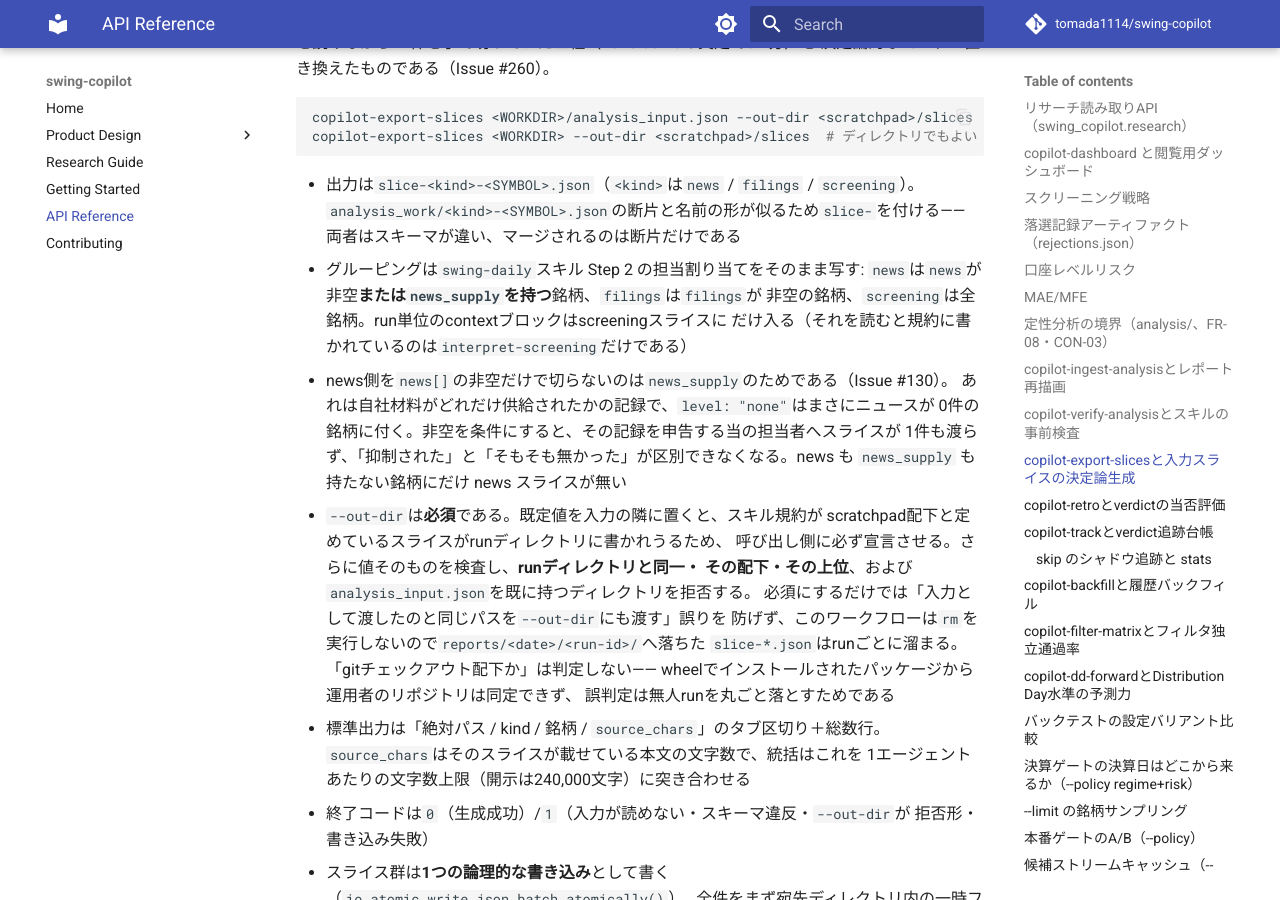
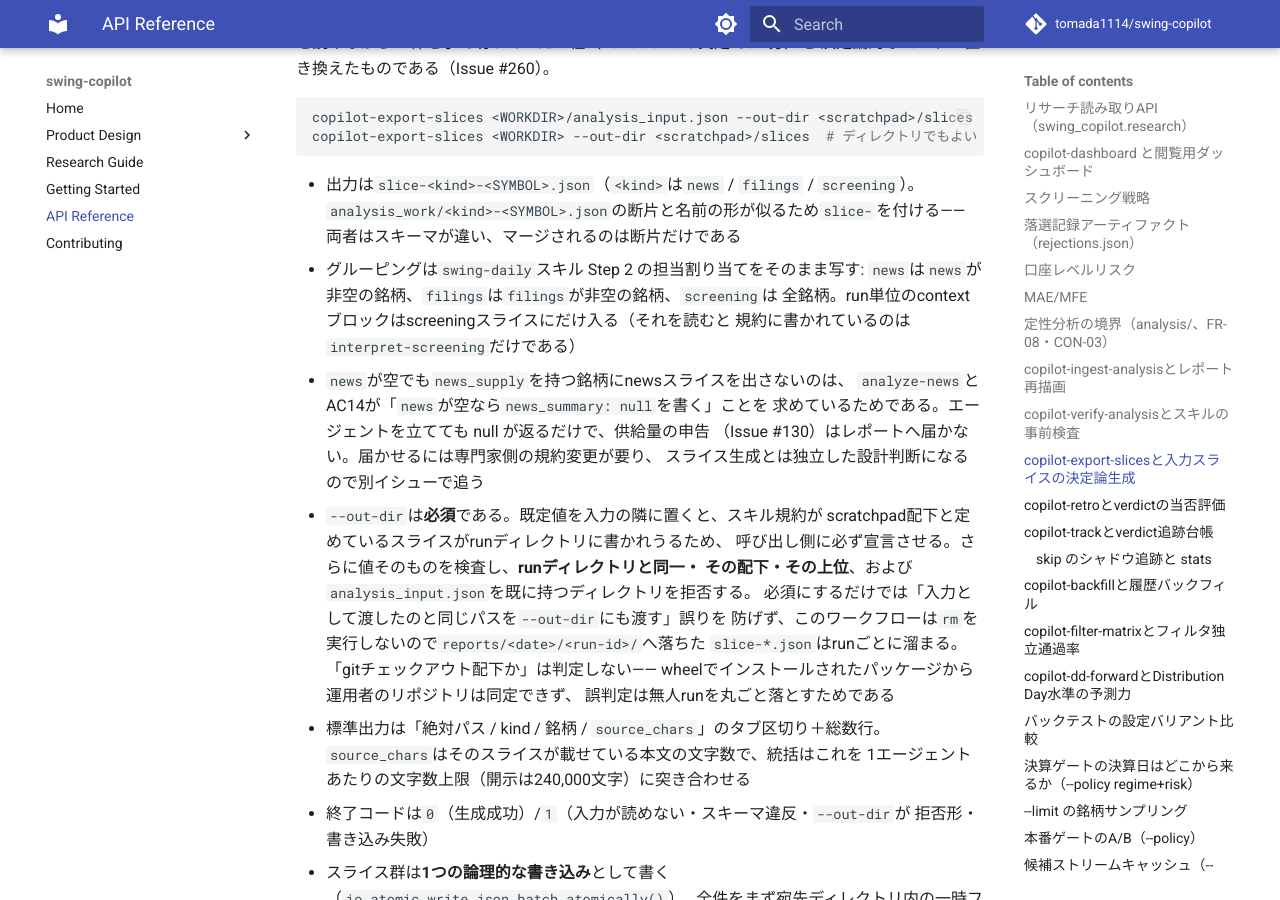
Before and after one commit to tomada1114/swing-copilot, an MkDocs documentation site: the page built from docs/reference.md, in a window 1280 px wide and 900 px high, scrolled down 6769 px. Built offline with MkDocs 1.6.1 and Material for MkDocs 9.7.7, drawn with Linux system fonts in a browser that asks for light colours; comment, search, counter and statistics services are not loaded.

Commit message:
fix(io): バッチ書き込みの一時ファイル漏れを塞ぎ news スライスの条件を元へ戻す
3回目のレビュー指摘2件への対応。

**一時ファイル漏れ**: `write_json_batch_atomically` が `staged` へ積むのを
`write_text` の戻り後にしていたため、その書き込み自身が失敗すると当該一時ファイルが
掃除対象から漏れた。ENOSPC は書きかけのファイルを残すので、これは実際に起きる形で
ある（4件バッチの3件目で失敗させると `.2.json.tmp` が残る）。パスを開く前に
`staged` へ積むよう変更し、ドキュメントが謳う「一時ファイルも残らない」を実装と
一致させた。あわせてシリアライズをループ外へ出したので、JSON 化できない payload は
ファイルが1つも存在しない時点で `TypeError` になる（docstring に明記）。

新規テストがこれを見逃していたのは、フェイクがファイル作成の**前**に例外を投げて
いたためである。共通ヘルパ `partial_write_then_fail(on_call=N)` を追加し、N 回目の
呼び出しで**半分書いてから** `OSError` を投げる形にした。修正前の実装へ当てると
両テストが `.N.json.tmp` の残留で失敗することを確認済み。

**news スライスの条件**: `news` が空でも `news_supply` があればスライスを作る変更を
取り消し、「`news` が非空」へ戻した。`analyze-news` と AC14 が「`news` が空なら
`news_summary: null` を書く」ことを依然として求めているため、エージェントを立てても
null が返るだけで、Issue #130 の区別はレポートへ届かず、ニュース0件の銘柄ごとに
サブエージェントが1体増えるだけになる。届かせるには専門家側の規約とレポート描画の
変更が要り、それは #260（スライス生成の決定論コード化）とは独立した設計判断なので
別イシューで追う。この理由を SKILL.md・output-schema.md・reference.md・
04_detailed_design.md・CHANGELOG に1文ずつ残し、境界（`news` 空 × `news_supply`
有無の両方でスライスを作らない）をテストで固定した。

Claude-Session: https://claude.ai/code/session_015nCpCZmQT72Xz1PAjG358j

```diff
--- a/docs/reference.md
+++ b/docs/reference.md
@@ -288,14 +288,14 @@ copilot-export-slices <WORKDIR> --out-dir <scratchpad>/slices  # ディレクト
   `analysis_work/<kind>-<SYMBOL>.json`の断片と名前の形が似るため`slice-`を付ける——
   両者はスキーマが違い、マージされるのは断片だけである
 - グルーピングは`swing-daily`スキル Step 2 の担当割り当てをそのまま写す:
-  `news`は`news`が非空**または`news_supply`を持つ**銘柄、`filings`は`filings`が
-  非空の銘柄、`screening`は全銘柄。run単位のcontextブロックはscreeningスライスに
-  だけ入る（それを読むと規約に書かれているのは`interpret-screening`だけである）
-- news側を`news[]`の非空だけで切らないのは`news_supply`のためである（Issue #130）。
-  あれは自社材料がどれだけ供給されたかの記録で、`level: "none"`はまさにニュースが
-  0件の銘柄に付く。非空を条件にすると、その記録を申告する当の担当者へスライスが
-  1件も渡らず、「抑制された」と「そもそも無かった」が区別できなくなる。news も
-  `news_supply` も持たない銘柄にだけ news スライスが無い
+  `news`は`news`が非空の銘柄、`filings`は`filings`が非空の銘柄、`screening`は
+  全銘柄。run単位のcontextブロックはscreeningスライスにだけ入る（それを読むと
+  規約に書かれているのは`interpret-screening`だけである）
+- `news`が空でも`news_supply`を持つ銘柄にnewsスライスを出さないのは、
+  `analyze-news`とAC14が「`news`が空なら`news_summary: null`を書く」ことを
+  求めているためである。エージェントを立てても null が返るだけで、供給量の申告
+  （Issue #130）はレポートへ届かない。届かせるには専門家側の規約変更が要り、
+  スライス生成とは独立した設計判断になるので別イシューで追う
 - `--out-dir`は**必須**である。既定値を入力の隣に置くと、スキル規約が
   scratchpad配下と定めているスライスがrunディレクトリに書かれうるため、
   呼び出し側に必ず宣言させる。さらに値そのものを検査し、**runディレクトリと同一・
```
Also changed, not shown: .claude/skills/swing-daily/SKILL.md (+13 -13 lines), .claude/skills/swing-daily/references/output-schema.md (+5 -5 lines), CHANGELOG.md (+9 -8 lines), docs/04_detailed_design.md (+1 -1 lines), 5 other files.
